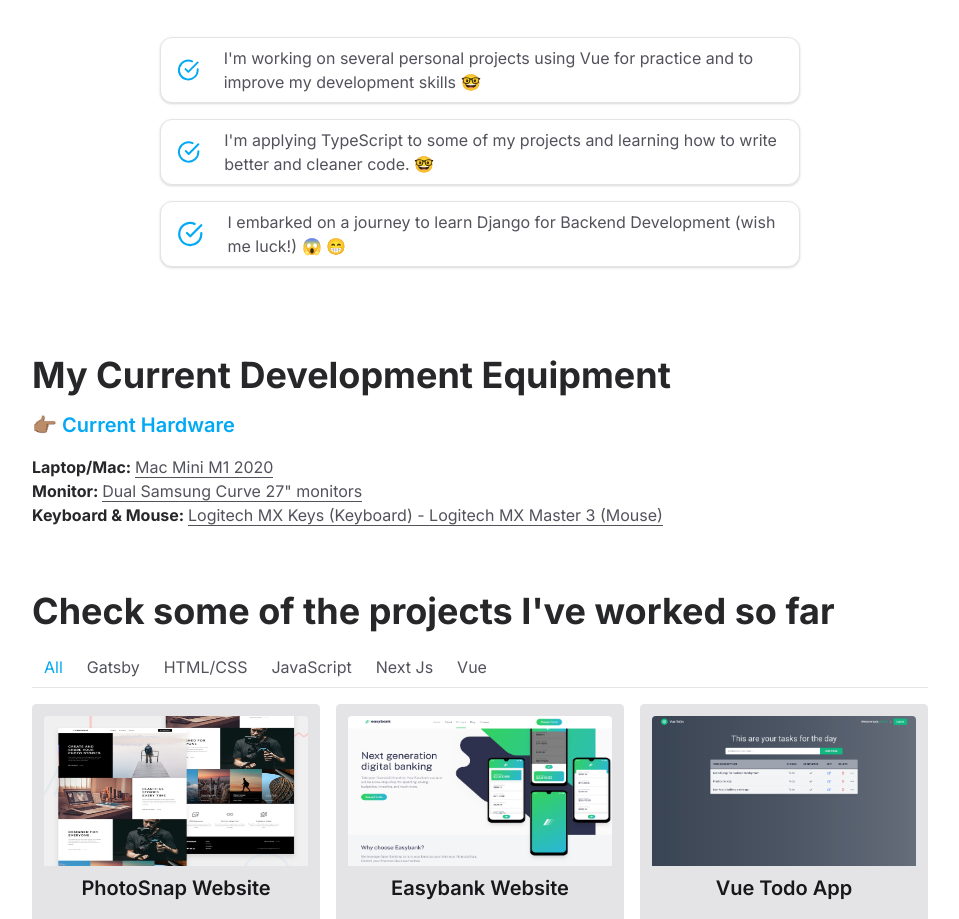
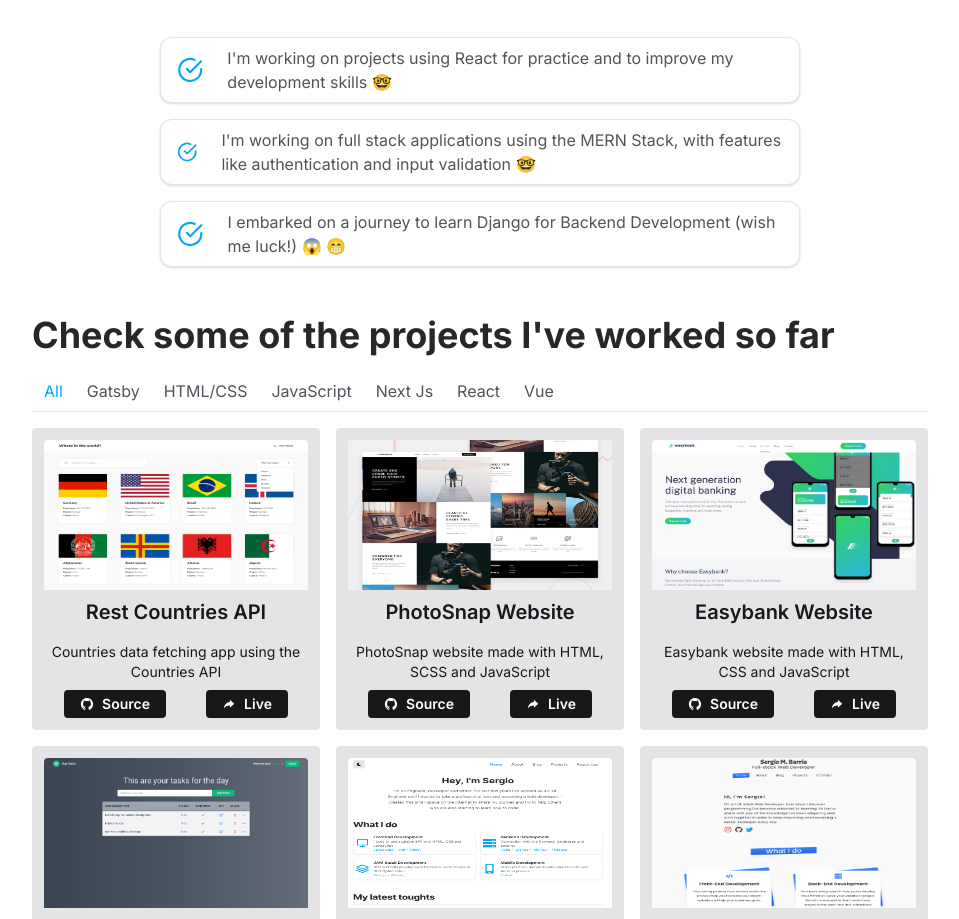
Before and after one commit to fly0305/blog-for-sergio-next.js-graphql-tailwind-, a Next.js app: page /projects in a window 1280 px wide. Shown: the part 347-1266 px from the top of the page, without its empty margins (160-1119 px from the left). Built offline with nearby package versions, Linux system fonts and the light colour scheme; what @tailwindcss/typography, tailwindcss-selection-variant would draw is missing.

Commit message:
add rest-countries react project

```diff
--- a/components/ProjectsNavbar.js
+++ b/components/ProjectsNavbar.js
@@ -19,6 +19,7 @@
     <NavItem value="HTML/CSS" {...props} />
     <NavItem value="JavaScript" {...props} />
     <NavItem value="next js" {...props} />
+    <NavItem value="react" {...props} />
     <NavItem value="vue" {...props} />
   </div>
 );
--- a/data/projectsData.js
+++ b/data/projectsData.js
@@ -86,4 +86,16 @@
     category: ['HTML/CSS', 'JavaScript'],
     keyTechs: ['HTML', 'CSS', 'JavaScript'],
   },
+  {
+    id: 8,
+    name: 'Rest Countries API',
+    summary: 'Countries data fetching app using the Countries API',
+    description:
+      'The project consists of a SPA (Single Page Application) using React to fetch data from the Rest Countries API and display to the user. The app allows the user to see all the countries and their basic details, also to filter by region. The project makes use of libraries like React Router, Styled Components & the Context API.',
+    image: '/static/images/projects/rest-countries.jpg',
+    liveUrl: 'https://rest-countries-sb.netlify.app/all',
+    repo: 'https://github.com/sergiobarria/rest-countries',
+    category: ['JavaScript', 'react'],
+    keyTechs: ['React', 'JavaScript', 'Context API'],
+  },
 ];
--- a/pages/projects.js
+++ b/pages/projects.js
@@ -5,7 +5,7 @@
 import Container from '@/components/Container';
 import SingleProjectCard from '@/components/SingleProjectCard';
 import ProjectsNavbar from '@/components/ProjectsNavbar';
-import StackTable from '@/components/Stack';
+// import StackTable from '@/components/Stack';
 import { projects } from '@/data/projectsData';
 
 export default function Projects() {
@@ -19,8 +19,8 @@
     'Sergio Barria engineer, developer, writer. Sharing my journey as I transition from Civil Engineer to Web Developer';
 
   const taskList = [
-    "I'm working on several personal projects using Vue for practice and to improve my development skills 🤓",
-    "I'm applying TypeScript to some of my projects and learning how to write better and cleaner code. 🤓",
+    "I'm working on projects using React for practice and to improve my development skills 🤓",
+    "I'm working on full stack applications using the MERN Stack, with features like authentication and input validation 🤓",
     'I embarked on a journey to learn Django for Backend Development (wish me luck!) 😱 😁',
   ];
 
@@ -81,9 +81,9 @@
         </section>
 
         {/* My Current Developer Stack */}
-        <section className="my-16">
+        {/* <section className="my-16">
           <StackTable />
-        </section>
+        </section> */}
 
         {/* Projects Portfolio */}
         <section className="my-6">
```
Also changed, not shown: public/static/images/projects/rest-countries.jpg (added), 1 other file (tests, documents, lock files or other folders).
